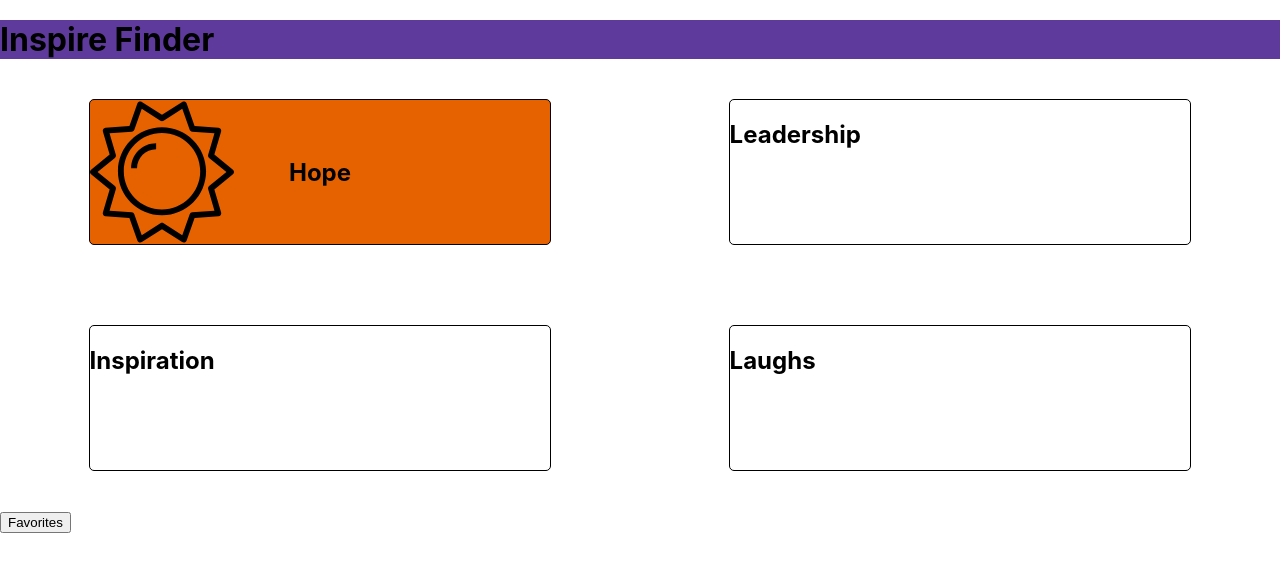
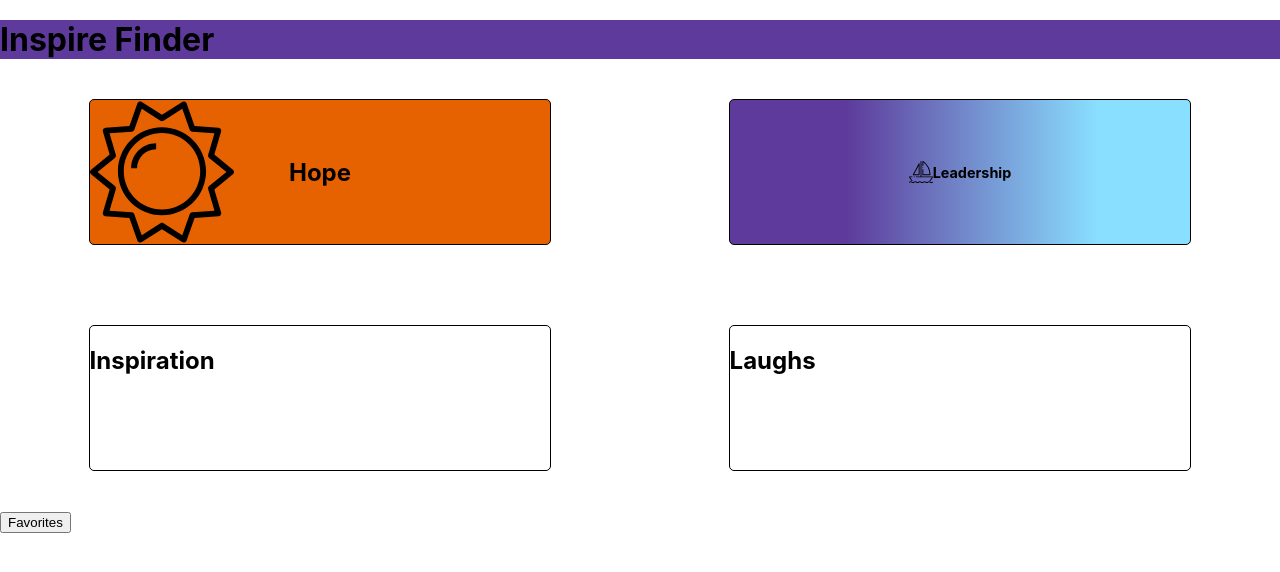
Before and after one commit to Max9545/inspire-finder, a React (Create React App) app: page / in a window 1280 px wide. Shown: the top 572 px of the page. Built offline with nearby package versions, Linux system fonts and the light colour scheme; no server answers.

Commit message:
Makes Leadership Styles

```diff
--- a/src/Components/HomePage/HomePage.css
+++ b/src/Components/HomePage/HomePage.css
@@ -29,6 +29,19 @@
   justify-content: space-around;
   align-content: space-around;
 }
+
+.leadership {
+  background-color: rgb(137,223, 255);
+  background: linear-gradient(90deg, rgb(93, 58, 155) 25%, rgb(137,223, 255) 80%);
+
+  display: flex;
+  font-size: .6em;
+  align-items: center;
+  justify-content: center;
+}
+.leadership-logo {
+  height: 3vh;
+}
 /* .select-catagory {
   display: grid;
   grid-template-columns: 1fr 1fr;
--- a/src/Components/HomePage/HomePage.js
+++ b/src/Components/HomePage/HomePage.js
@@ -1,5 +1,5 @@
 import './HomePage.css'
-import { ReactComponent as SunLogo } from "../../Images/SunLogo.svg";
+import { ReactComponent as LeaderShip } from "../../Images/LeaderShip.svg";
 import Header from '../Header/Header.js'
 
 
@@ -12,6 +12,7 @@ function HomePage() {
             <h2 className='hope-title' data-cy='hope-title'>Hope</h2>
           </article>
           <article className='catagory leadership' data-cy='catagory-leadership'>
+            <LeaderShip className='leadership-logo'/>
             <h2 className='leadership-title' data-cy='leadership-title'>Leadership</h2>
           </article>
           <article className='catagory inspiration' data-cy='catagory-inspiration'>
```
Also changed, not shown: src/Images/LeaderShip.svg (added).
